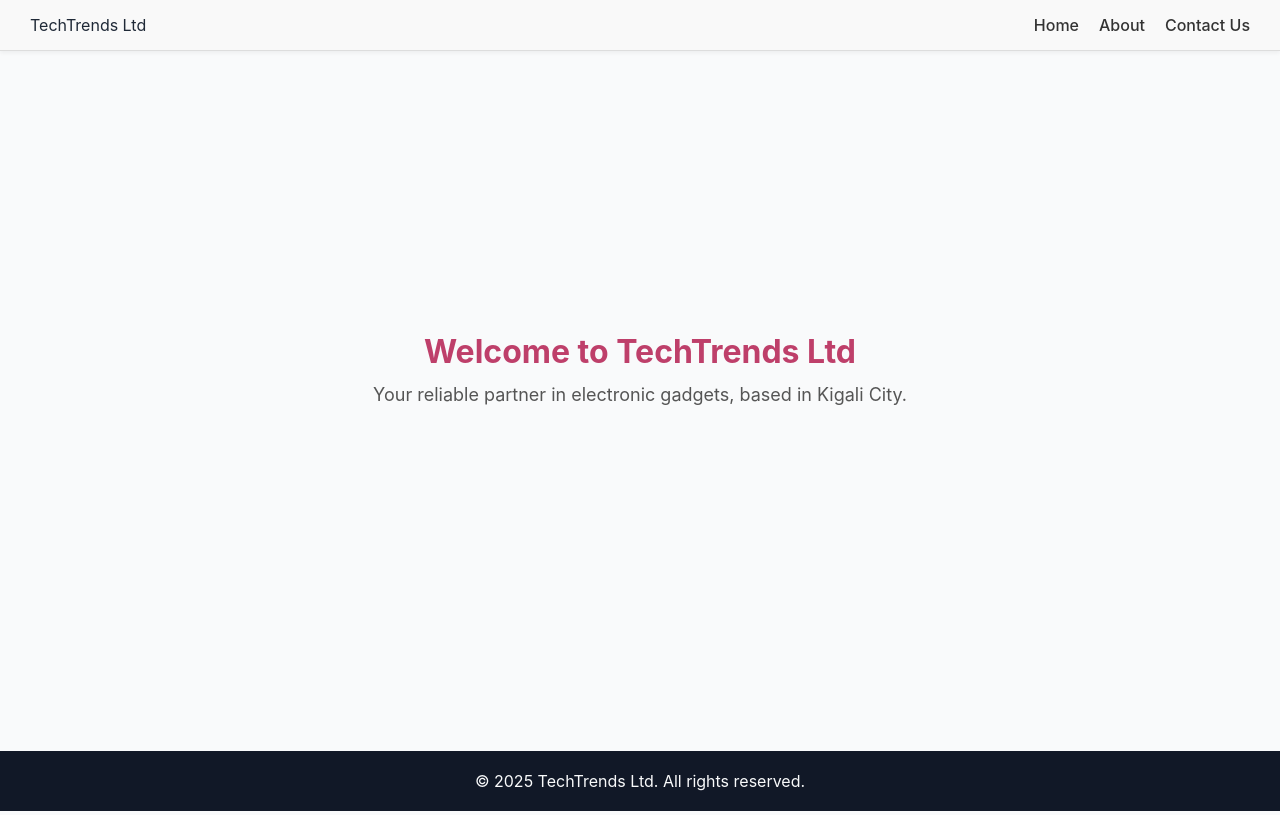
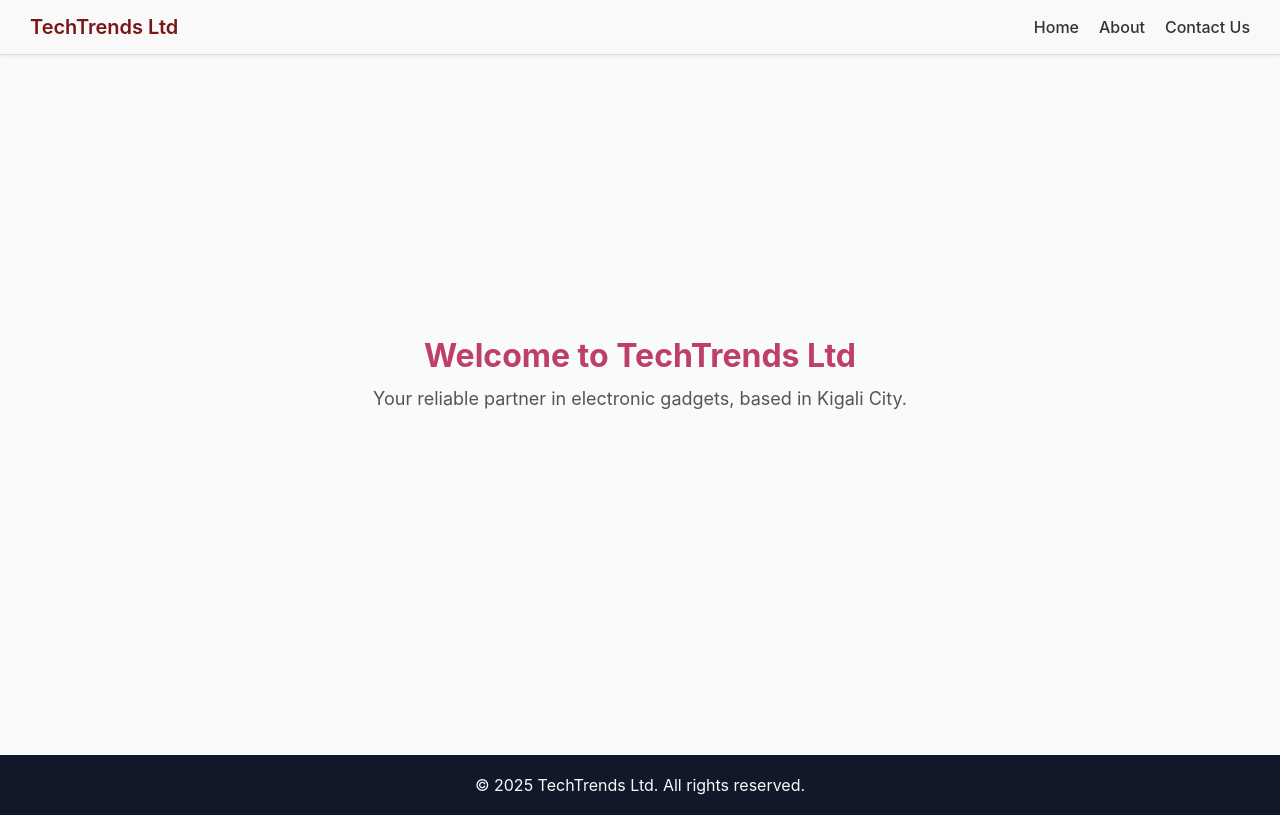
Before and after one commit to T-cynthia/techtrends-website, a React (Create React App) app: page / in a window 1280 px wide. Built offline with nearby package versions, Linux system fonts and the light colour scheme.

Commit message:
add new features

```diff
--- a/src/components/Header.jsx
+++ b/src/components/Header.jsx
@@ -5,7 +5,7 @@ import '../components/header.css';
 const Header = () => {
   return (
     <header className="site-header">
-      <div className="">TechTrends Ltd</div>
+      <div className="logo">TechTrends Ltd</div>
       <nav className="nav-links">
         <Link to="/">Home</Link>
         <Link to="/about">About</Link>
```
